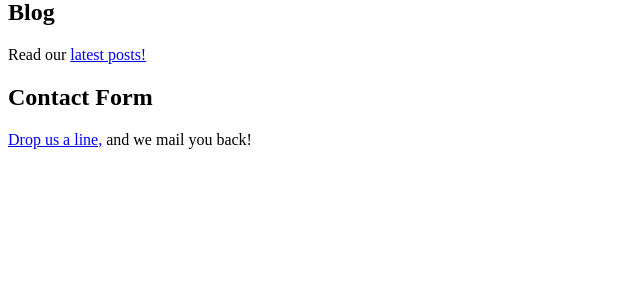
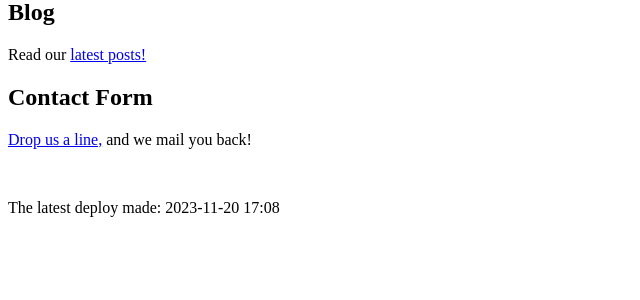
Before and after one commit to balabanas/dtt, a Django app: page / in a window 1280 px wide. Shown: the part 153-453 px from the top of the page, without its empty margins (0-640 px from the left). Run offline with Django 4.2, Linux system fonts and the light colour scheme.

Commit message:
made latest deploy visible

```diff
--- a/templates/home.html
+++ b/templates/home.html
@@ -6,4 +6,6 @@
     <p>Read our <a href="{% url 'blog-home' %}">latest posts!</a></p>
     <h2>Contact Form</h2>
     <p><a href="{% url 'contact-form' %}">Drop us a line,</a> and we mail you back!</p>
+    <p>&nbsp;</p>
+    <p>The latest deploy made: 2023-11-20 17:08</p>
 {% endblock %}
```
